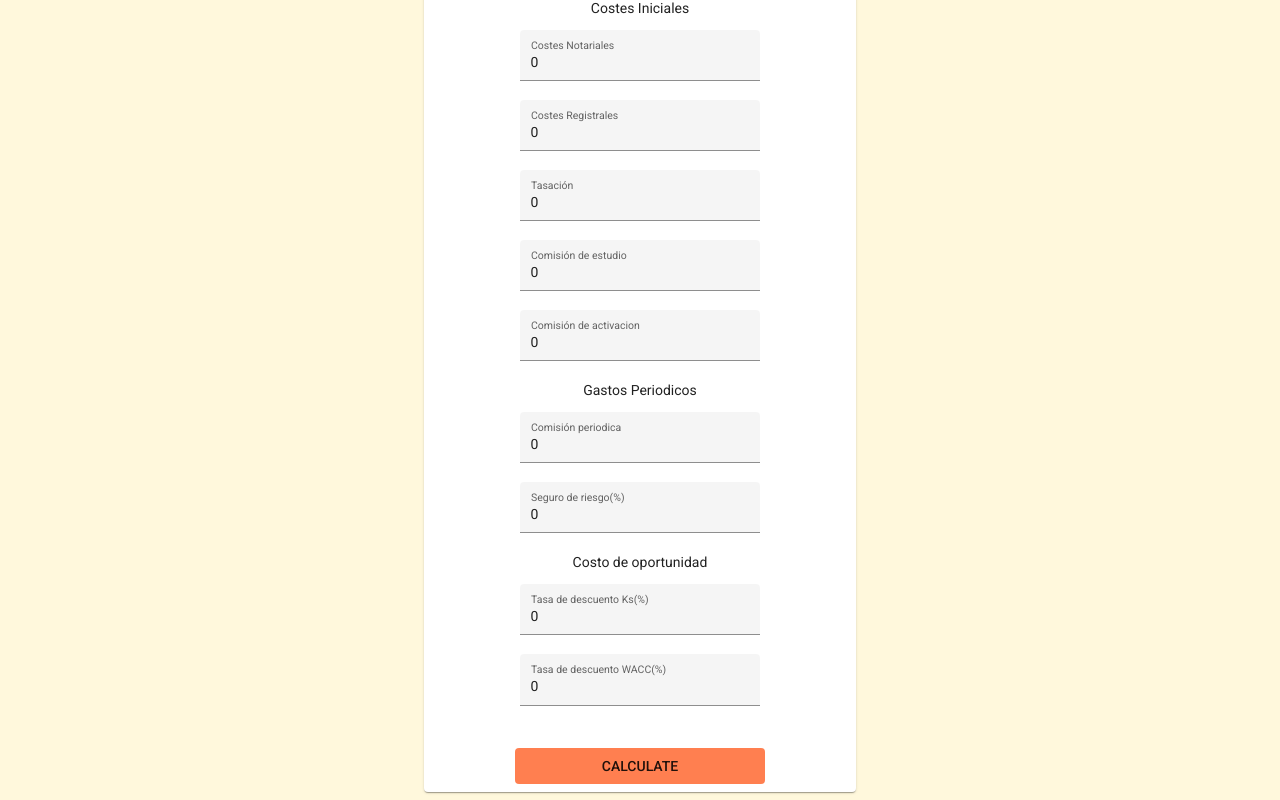
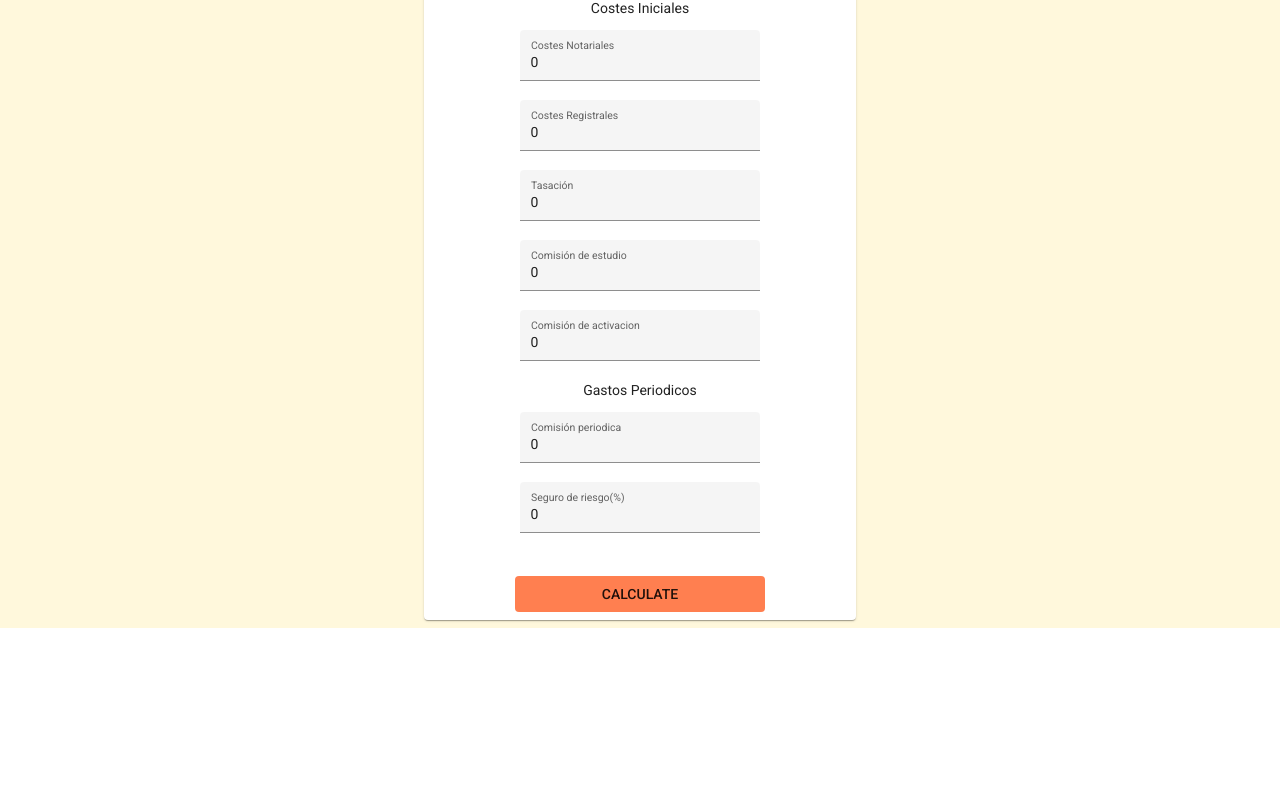
Before and after one commit to nazarethcr11/Finanzas-2022-02, an Angular app: page /home in a window 1280 px wide. Shown: the part 770-1570 px from the top of the page. After the commit the page ends 1398 px from the top, so only its background shows below. Built offline with nearby package versions, Linux system fonts and the light colour scheme.

Commit message:
Fixing wacc and ks

```diff
--- a/src/app/modules/home-calculator/home-calculator.component.html
+++ b/src/app/modules/home-calculator/home-calculator.component.html
@@ -106,18 +106,6 @@
           <input formControlName="seguroRiesgo" type="number" matInput placeholder="Ex. 0.3" >
         </mat-form-field>
 
-        <p class="description">Costo de oportunidad</p>
-
-        <mat-form-field class="example-full-width" appearance="fill">
-          <mat-label>Tasa de descuento Ks(%)</mat-label>
-          <input formControlName="tasaDescuentoKs" type="number" matInput placeholder="Ex. 17.5" >
-        </mat-form-field>
-
-        <mat-form-field class="example-full-width" appearance="fill">
-          <mat-label>Tasa de descuento WACC(%)</mat-label>
-          <input formControlName="tasaDescuentoWacc" type="number" matInput placeholder="Ex. 10" >
-        </mat-form-field>
-
       </form>
 
     </div>
--- a/src/app/modules/timeline/timeline.component.ts
+++ b/src/app/modules/timeline/timeline.component.ts
@@ -56,8 +56,6 @@ export class TimelineComponent implements OnInit {
   Gasto_comision_periodica: number = 0;
   Gasto_seguro_riesgo: number = 0;
   //Del costo de oportunidad
-  Oportunidad_tasa_ks: number = 0;
-  Oportunidad_tasa_wacc: number = 0;
 
   // Resultados varibles
   Resultado_IGV: number = 0;
@@ -100,8 +98,6 @@ export class TimelineComponent implements OnInit {
       this.Coste_comision_activacion = Number(params.comisionActivacion)
       this.Gasto_comision_periodica = Number(params.comisionPeriodica)
       this.Gasto_seguro_riesgo = Number(params.seguroRiesgo / 100)
-      this.Oportunidad_tasa_ks = Number(params.tasaDescuentoKs / 100)
-      this.Oportunidad_tasa_wacc = Number(params.tasaDescuentoWacc / 100)
     })
     this.actualizarVariables()
     this.creartabladedatos()
```
